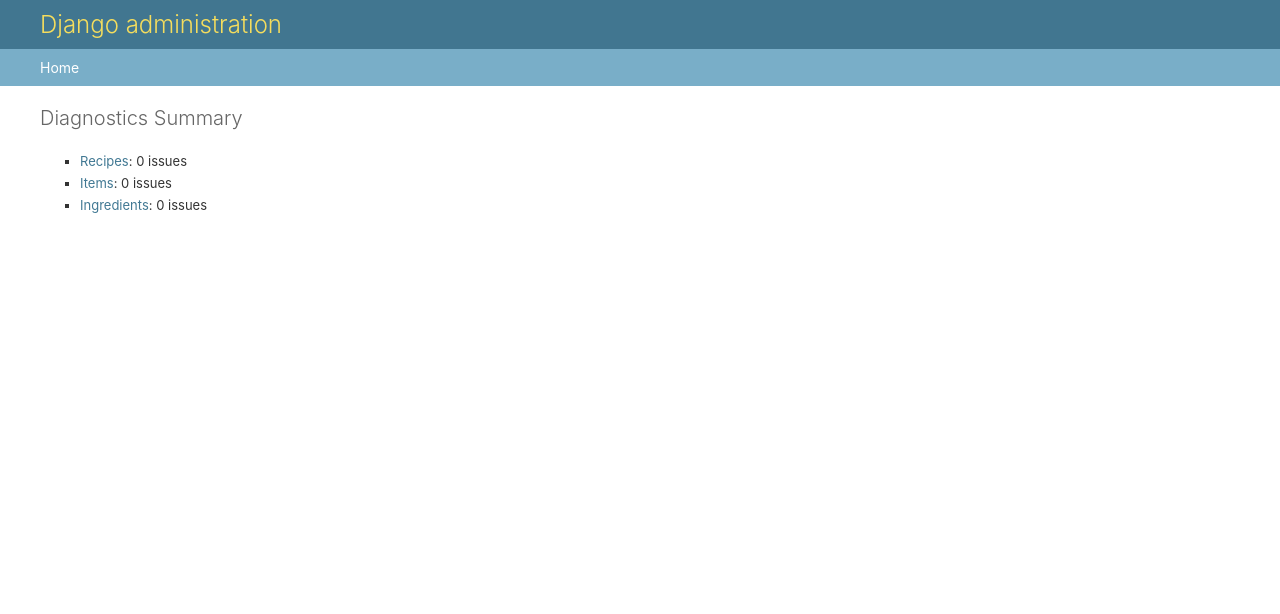
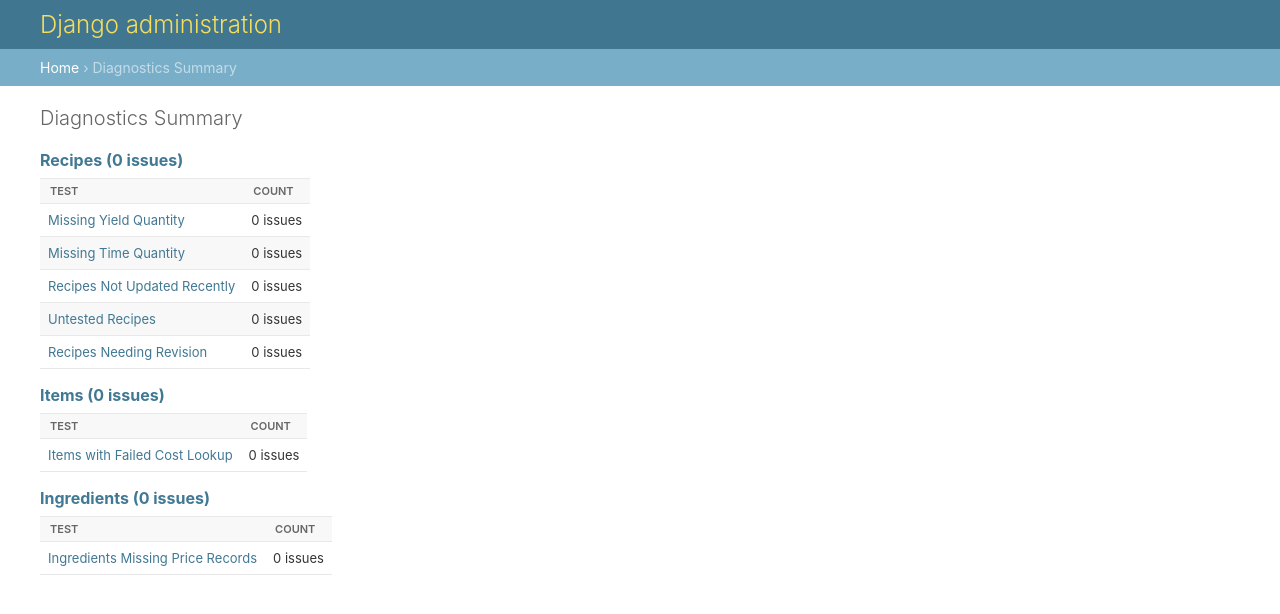
Before and after one commit to alexander-russell/recipes2, a Django app: page /diagnostics in a window 1280 px wide. Shown: the top 614 px of the page. Run offline with Django 4.2, Linux system fonts and the light colour scheme; the visitor is signed in with stand-in values (Sample User, id 1); data that the repository does not hold is empty.

Commit message:
Improve diagnostics index with test by test breakdown and sectioned hyperlinks

```diff
--- a/manager/templates/manager/diagnostics/index.html
+++ b/manager/templates/manager/diagnostics/index.html
@@ -1,10 +1,28 @@
-{% extends "admin/base_site.html" %}
+{% extends 'admin/base_site.html' %}
 
 {% block content %}
-  <h1 class="text-xl font-bold mb-4">Diagnostics Summary</h1>
-  <ul class="list-disc list-inside">
-    <li><a href="{% url 'manager:diagnostics_recipes' %}">Recipes</a>: {{ summary.Recipes }} issue{{ summary.Recipes|pluralize }}</li>
-    <li><a href="{% url 'manager:diagnostics_items' %}">Items</a>: {{ summary.Items }} issue{{ summary.Items|pluralize }}</li>
-    <li><a href="{% url 'manager:diagnostics_ingredients' %}">Ingredients</a>: {{ summary.Ingredients }} issue{{ summary.Ingredients|pluralize }}</li>
-  </ul>
+  {% for category, details in summary.items %}
+    <h2 class="text-lg font-semibold mt-6 mb-2">
+      <a href="{% url 'manager:diagnostics_'|add:category|lower %}" class="text-blue-600 underline hover:text-blue-800">{{ category }} ({{ details.total }} issue{{ details.total|pluralize }})</a>
+    </h2>
+    {% comment %} <h2 class="text-lg font-semibold mt-6 mb-2">{{ category }} ({{ details.total }} issue{{ details.total|pluralize }})</h2> {% endcomment %}
+    <table class="table-auto w-full border border-collapse mb-4">
+      <thead>
+        <tr class="bg-gray-100">
+          <th class="text-left px-3 py-2 border">Test</th>
+          <th class="text-left px-3 py-2 border">Count</th>
+        </tr>
+      </thead>
+      <tbody>
+        {% for test_name, count in details.tests.items %}
+          <tr>
+            <td class="px-3 py-1 border">
+              <a href="{% url 'manager:diagnostics_'|add:category|lower %}#section-{{ test_name|slugify }}">{{ test_name }}</a>
+            </td>
+            <td class="px-3 py-1 border">{{ count }} issue{{ count|pluralize }}</td>
+          </tr>
+        {% endfor %}
+      </tbody>
+    </table>
+  {% endfor %}
 {% endblock %}
--- a/manager/templates/manager/diagnostics/report.html
+++ b/manager/templates/manager/diagnostics/report.html
@@ -3,7 +3,7 @@
 {% block content %}
   {% for title, test in diagnostics.items %}
     <section class="mb-6">
-      <h2 class="text-lg font-semibold mb-2">{{ title }}</h2>
+      <h2 id="section-{{ title|slugify }}" class="text-lg font-semibold mb-2">{{ title }}</h2>
       {% include test.template with data=test.data only %}
     </section>
   {% empty %}
--- a/manager/views.py
+++ b/manager/views.py
@@ -221,14 +221,27 @@ def add_diary_entry(request, recipe_slug):
 
 @staff_member_required
 def diagnostics_index_view(request):
-    # Run diagnostics for summary counts only
-    summary = {
-        "Recipes": sum(len(section["data"]) for section in recipes.run().values()),
-        "Items": sum(len(section["data"]) for section in items.run().values()),
-        "Ingredients": sum(len(section["data"]) for section in ingredients.run().values()),
-    }
-    return render(request, "manager/diagnostics/index.html", {"summary": summary})
+    summary = {}
 
+    for category_name, module in [
+        ("Recipes", recipes),
+        ("Items", items),
+        ("Ingredients", ingredients),
+    ]:
+        tests = module.run()
+        counts = {
+            test_name: len(test_data["data"])
+            for test_name, test_data in tests.items()
+        }
+        summary[category_name] = {
+            "tests": counts,
+            "total": sum(counts.values()),
+        }
+
+    return render(request, "manager/diagnostics/index.html", {
+        "title": "Diagnostics Summary",
+        "summary": summary,
+    })
 
 @staff_member_required
 def diagnostics_recipes_view(request):
```
